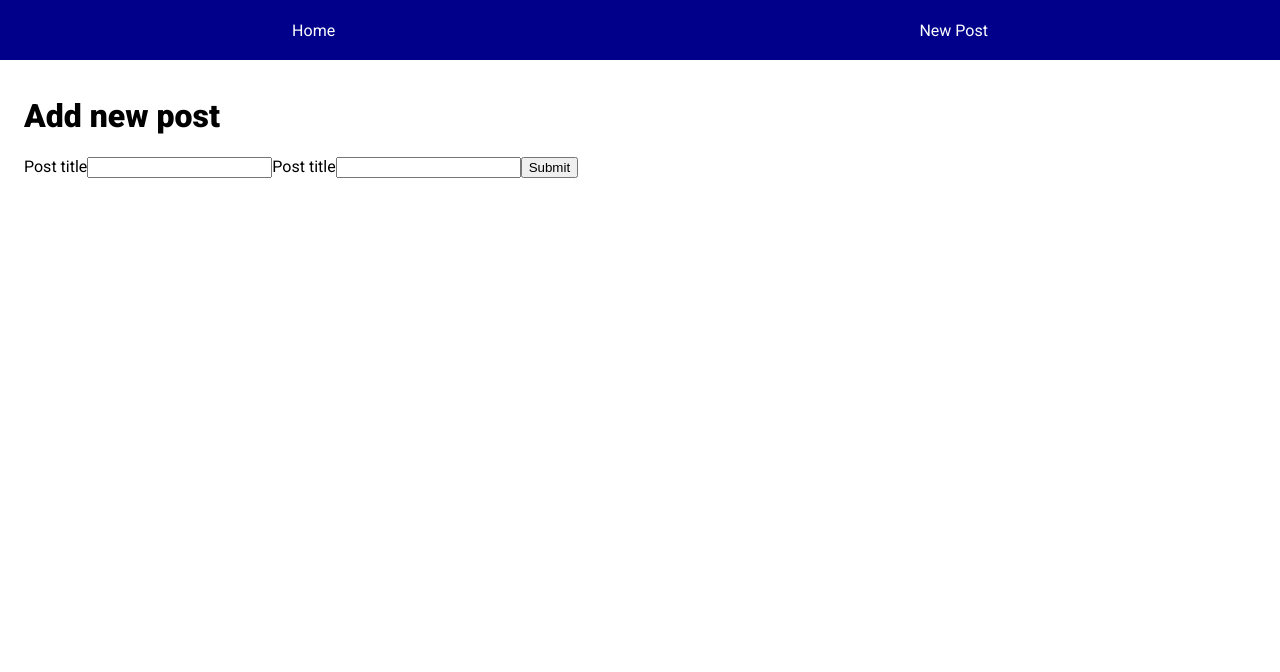
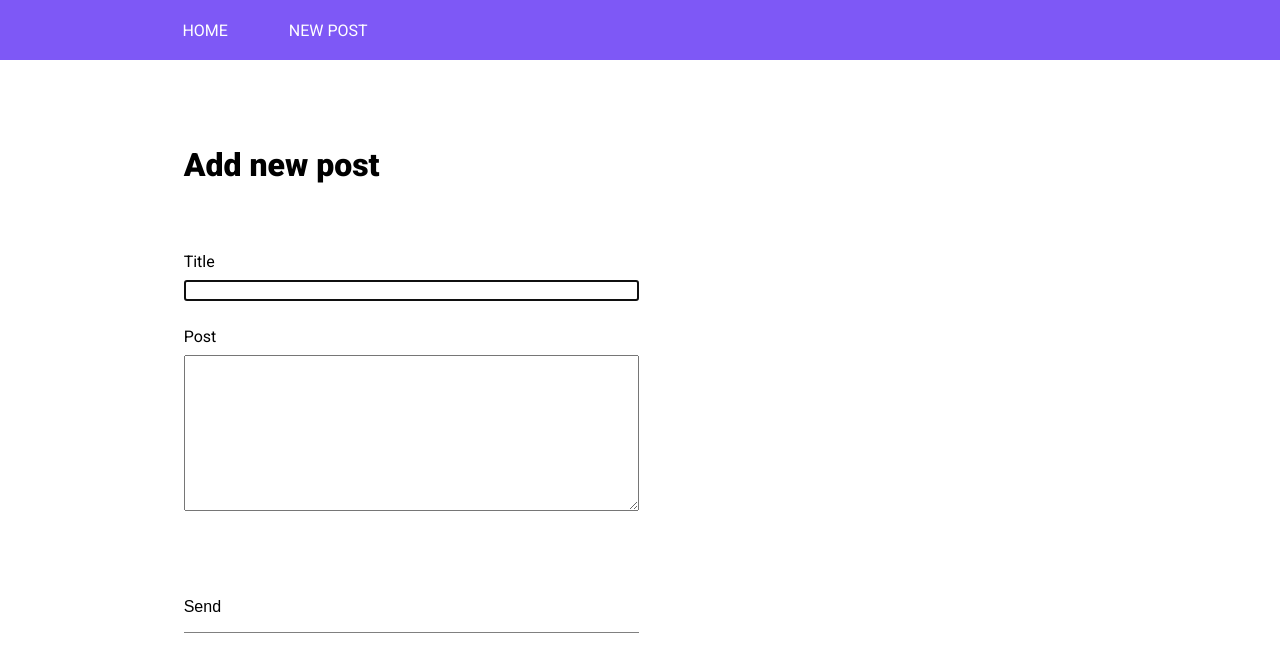
Before and after one commit to MonsiSome/ta-develops, a Next.js app: page /posts/createPost in a window 1280 px wide. Shown: the top 672 px of the page. Built offline with nearby package versions, Linux system fonts and the light colour scheme.

Commit message:
Add all styles

```diff
--- a/components/MainLayout.tsx
+++ b/components/MainLayout.tsx
@@ -1,6 +1,7 @@
 import Link from 'next/link'
 import Head from 'next/head'
 import styled from 'styled-components/macro'
+import Axios from 'axios'
 
 const Nav = styled.nav`
   position: fixed;
@@ -8,19 +9,43 @@ const Nav = styled.nav`
   left: 0;
   top: 0;
   right: 0;
-  background: darkblue;
+  background: rgba(126, 88, 246, 1);
+`
+
+const Ul = styled.ul`
   display: flex;
-  justify-content: space-around;
-  align-items: center;
-  > a {
+  width: 72%;
+  padding: 0 1em;
+  margin: 0 auto;
+  list-style: none;
+  > li {
+    width: 100px;
+    padding: 0 0.2em;
+    text-align: start;
+    text-transform: uppercase;
+  }
+`
+
+const Anchor = styled.a`
+  display: inline-block;
+  padding: 1.3em 0;
+  width: 100%;
+  text-decoration: none;
+  color: #fff;
+  &:hover {
+    border-bottom: 1px rgb(116, 44, 250) solid;
+    cursor: pointer;
+  }
+  &:visited {
+    text-decoration: none;
     color: #fff;
-    text-decoration: none;
   }
 `
 
 const Main = styled.main`
   margin-top: 60px;
-  padding: 1rem;
+  padding: 3em 1.5em;
+  width: 60%;
 `
 
 export function MainLayout({ children, title = 'Blog MVP' }) {
@@ -33,12 +58,18 @@ export function MainLayout({ children, title = 'Blog MVP' }) {
         <meta charSet="utf-8" />
       </Head>
       <Nav>
-        <Link href={'/'}>
-          <a>Home</a>
-        </Link>
-        <Link href={'/posts/createPost'}>
-          <a>New Post</a>
-        </Link>
+        <Ul>
+          <li>
+            <Link href={'/'}>
+              <Anchor>Home</Anchor>
+            </Link>
+          </li>
+          <li>
+            <Link href={'/posts/createPost'}>
+              <Anchor>New Post</Anchor>
+            </Link>
+          </li>
+        </Ul>
       </Nav>
       <Main>{children}</Main>
     </>
--- a/pages/posts/createPost.tsx
+++ b/pages/posts/createPost.tsx
@@ -3,12 +3,55 @@ import { useState } from 'react'
 import axios from '../../axios/axios'
 import Router from 'next/router'
 import { CreatingPost } from '../../interfaces/creatingPost'
+import styled from 'styled-components/macro'
+
+const HeaderH1 = styled.h1`
+  width: 60%;
+  margin: 0 auto;
+  padding: 1.2em;
+`
+
+const Form = styled.form`
+  display: flex;
+  flex-direction: column;
+  width: 60%;
+  margin: 0 auto;
+  padding: 1.2em;
+  > label {
+    padding: 0.6em 0;
+  }
+  > textarea {
+    margin-bottom: 1.2em;
+  }
+`
+
+const Input = styled.input`
+  margin-bottom: 1.2em;
+`
+
+const Submit = styled.input`
+  display: inline-block;
+  margin: 3.4em 0;
+  padding: 1em 0;
+  width: auto;
+  border: none;
+  border-bottom: 1px grey solid;
+  outline: none;
+  background-color: #fff;
+  font-size: 1em;
+  text-align: start;
+
+  &:hover {
+    border-bottom: 1px rgb(116, 44, 250) solid;
+    cursor: pointer;
+  }
+`
 
 const CreatePost: React.FunctionComponent = () => {
   const plainNewPostData: CreatingPost = { title: '', body: '' }
   const [newPostData, setPostData] = useState<CreatingPost>({ title: '', body: '' })
 
-  const inputChangeHandler = (event: React.ChangeEvent<HTMLInputElement>) => {
+  const inputChangeHandler = (event: React.ChangeEvent<HTMLInputElement | HTMLTextAreaElement>) => {
     const target = event.target
     const value = target.value
     const name = target.name
@@ -34,21 +77,30 @@ const CreatePost: React.FunctionComponent = () => {
 
   return (
     <MainLayout title={'Add post'}>
-      <h1>Add new post</h1>
-      <form onSubmit={onSubmitHandler}>
-        <label htmlFor="postTitle">Post title</label>
-        <input
+      <HeaderH1>Add new post</HeaderH1>
+      <Form onSubmit={onSubmitHandler}>
+        <label htmlFor="postTitle">Title</label>
+        <Input
           type="text"
           name="title"
           id="postTitle"
           value={newPostData.title}
           onChange={inputChangeHandler}
           required
+          autoFocus
         />
-        <label htmlFor="postBody">Post title</label>
-        <input type="text" name="body" id="postBody" value={newPostData.body} onChange={inputChangeHandler} required />
-        <input type="submit" />
-      </form>
+        <label htmlFor="postBody">Post</label>
+        <textarea
+          name="body"
+          id="postBody"
+          value={newPostData.body}
+          cols={45}
+          rows={10}
+          onChange={inputChangeHandler}
+          required
+        />
+        <Submit type="submit" value="Send" />
+      </Form>
     </MainLayout>
   )
 }
```
Also changed, not shown: pages/index.tsx (+46 -6 lines), pages/posts/[postId].tsx (+79 -14 lines).
